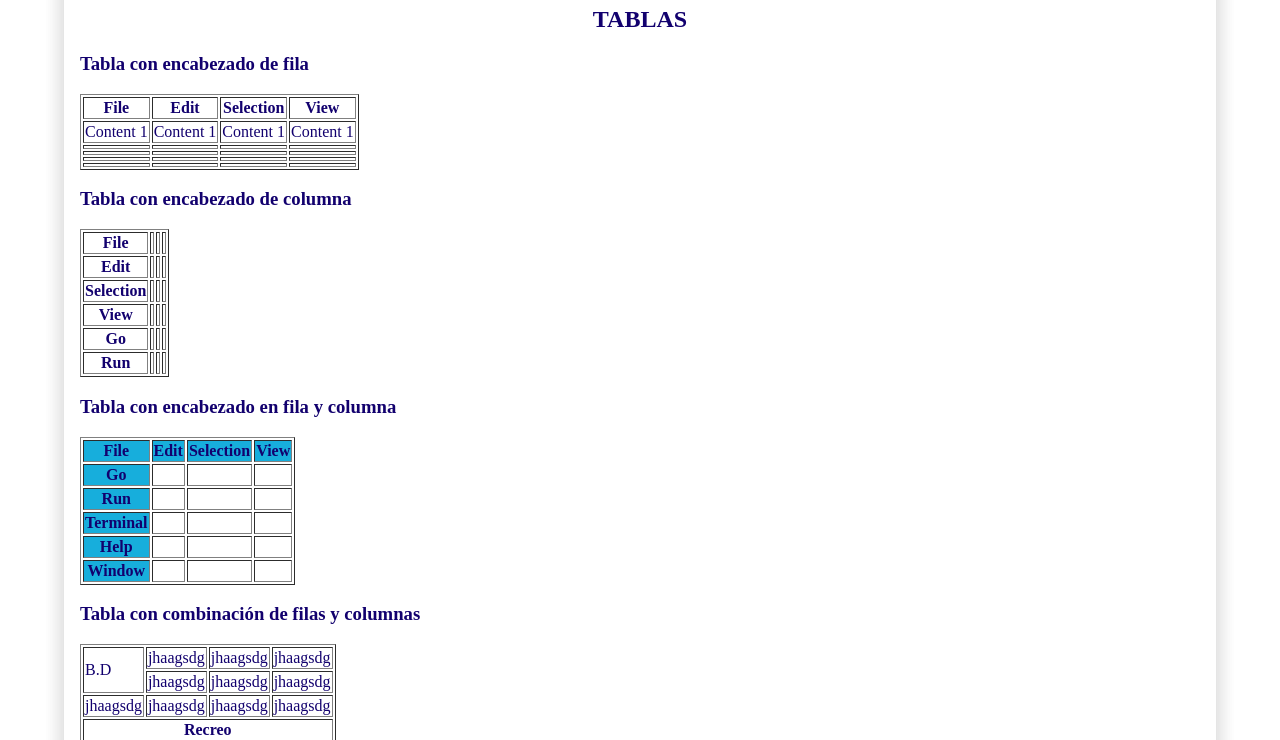
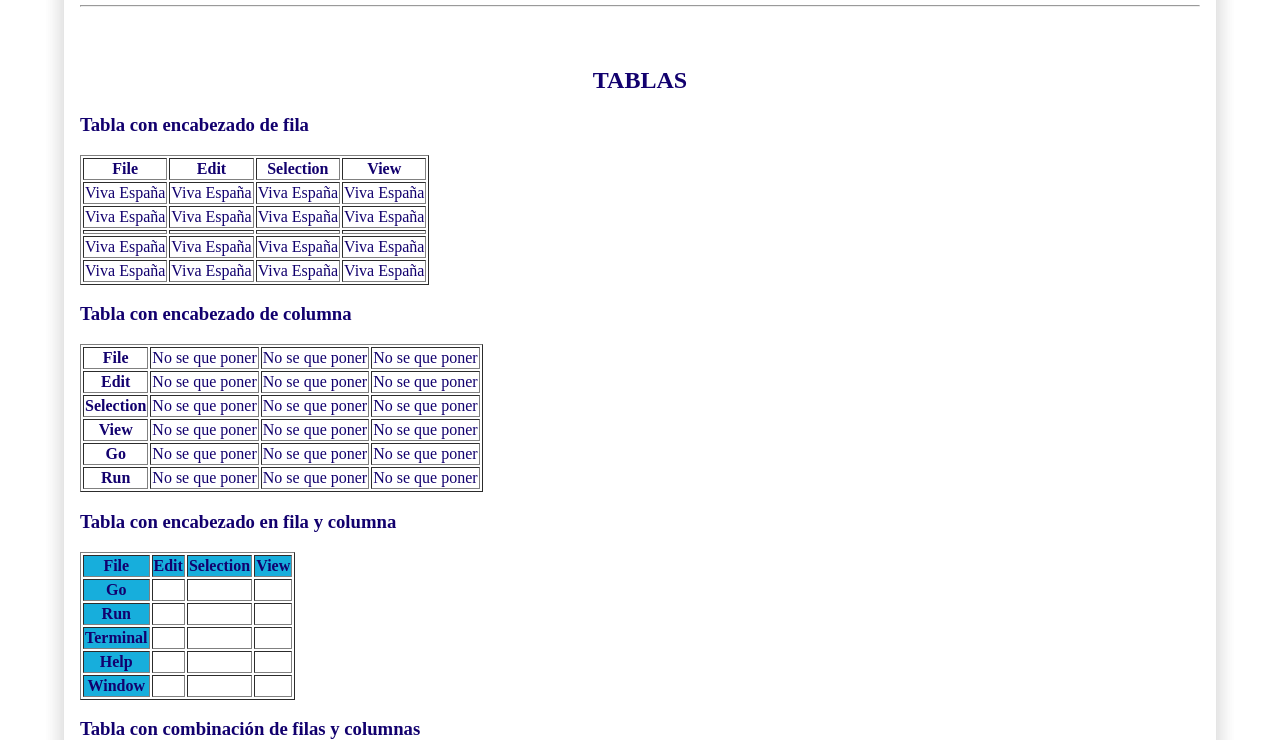
Before and after one commit to Diego-byte945/web24, a plain HTML site: page tablas.html in a window 1280 px wide. Shown: the part 213-953 px from the top of the page. Drawn offline with Linux system fonts and the light colour scheme.

Commit message:
segundocommit

```diff
--- a/css/style.css
+++ b/css/style.css
@@ -166,7 +166,7 @@ a {
 }
 
 .bg-azul-o {
-    background-color: rgb(0 157 222);
+    background-color: cadetblue;
 }
 
 .bg-azul-c {
@@ -336,18 +336,18 @@ list-style-type: circle;
 }
 
 .formlogin {
-    width: 30%;
+    width: 40%;
     float: left;
 }
 .formregister {
-    width: 40%;
+    width: 50%;
     float: right;
 
 }
 .formhtml5 {
     width: 30%;
     margin: 0 auto;
-    background-color: aqua;
+    background-color:rgb(226, 250, 250);
 }
 .cb {
     clear: both;
@@ -366,10 +366,25 @@ list-style-type: circle;
     border: 0;
     padding: 4px 16px;
     border-radius: 8px;
-    font-size: 20px;
+    font-size: 15px;
+    background-color: violet;
+}
+.btn2 {
+    border: 0;
+    padding: 4px 16px;
+    border-radius: 8px;
+    font-size: 15px;
+    background-color: violet;
+}
+.btn3 {
+    border: 0;
+    padding: 4px 16px;
+    border-radius: 8px;
+    font-size: 15px;
+    background-color: violet;
 }
 .col3 {
-    width: 33,3%;
+    width: 33%;
     float: left;
 }
 .col3 img {
--- a/tablas.html
+++ b/tablas.html
@@ -12,7 +12,7 @@
     <div class="container shadow">
         <header>
             <div class="row align-items-center">
-                <div class="col-3"><img src="img/logoiesfseif.png" alt="logo" width="250"></div>
+                <div class="col-3"><img src="img/fotp futbol 4.png" alt="logo" width="250"></div>
                 <div class="col-9">
                     <span id="btnmenu" onclick="opendrawer()">&#9776;</span>
                     <nav id="menu">
@@ -78,10 +78,16 @@
                             <th>View</th>
                         </tr>
                         <tr>
-                            <td>Content 1</td>
-                            <td>Content 1</td>
-                            <td>Content 1</td>
-                            <td>Content 1</td>
+                            <td>Viva España</td>
+                            <td>Viva España</td>
+                            <td>Viva España</td>
+                            <td>Viva España</td>
+                        </tr>
+                        <tr>
+                            <td>Viva España</td>
+                            <td>Viva España</td>
+                            <td>Viva España</td>
+                            <td>Viva España</td>
                         </tr>
                         <tr>
                             <td></td>
@@ -90,61 +96,55 @@
                             <td></td>
                         </tr>
                         <tr>
-                            <td></td>
-                            <td></td>
-                            <td></td>
-                            <td></td>
+                            <td>Viva España</td>
+                            <td>Viva España</td>
+                            <td>Viva España</td>
+                            <td>Viva España</td>
                         </tr>
                         <tr>
-                            <td></td>
-                            <td></td>
-                            <td></td>
-                            <td></td>
-                        </tr>
-                        <tr>
-                            <td></td>
-                            <td></td>
-                            <td></td>
-                            <td></td>
+                            <td>Viva España</td>
+                            <td>Viva España</td>
+                            <td>Viva España</td>
+                            <td>Viva España</td>
                         </tr>
                     </table>
                     <h3>Tabla con encabezado de columna</h3>
                     <table border="1">
                         <tr>
                             <th>File</th>
-                            <td></td>
-                            <td></td>
-                            <td></td>
+                            <td>No se que poner</td>
+                            <td>No se que poner</td>
+                            <td>No se que poner</td>
                         </tr>
                         <tr>
                             <th>Edit</th>
-                            <td></td>
-                            <td></td>
-                            <td></td>
+                            <td>No se que poner</td>
+                            <td>No se que poner</td>
+                            <td>No se que poner</td>
                         </tr>
                         <tr>
                             <th>Selection</th>
-                            <td></td>
-                            <td></td>
-                            <td></td>
+                            <td>No se que poner</td>
+                            <td>No se que poner</td>
+                            <td>No se que poner</td>
                         </tr>
                         <tr>
                             <th>View</th>
-                            <td></td>
-                            <td></td>
-                            <td></td>
+                            <td>No se que poner</td>
+                            <td>No se que poner</td>
+                            <td>No se que poner</td>
                         </tr>
                         <tr>
                             <th>Go</th>
-                            <td></td>
-                            <td></td>
-                            <td></td>
+                            <td>No se que poner</td>
+                            <td>No se que poner</td>
+                            <td>No se que poner</td>
                         </tr>
                         <tr>
                             <th>Run</th>
-                            <td></td>
-                            <td></td>
-                            <td></td>
+                            <td>No se que poner</td>
+                            <td>No se que poner</td>
+                            <td>No se que poner</td>
                         </tr>
                     </table>
                     <h3>Tabla con encabezado en fila y columna</h3>
```
Also changed, not shown: enlaces.html (+3 -3 lines), formularios.html (+13 -10 lines), index.html (+2 -2 lines), listas.html (+9 -9 lines), multimedia.html (+7 -7 lines), parrafos.html (+2 -2 lines), img/Foto lancer evo.jpg (added), img/cristiano.jpg (added), img/doncic.jpg (added), img/flecha.webp (added), img/fotp futbol 4.png (added), img/morant.jpg (added), img/shai.jpg (added), img/shon.jpg (added), 1 more files.
